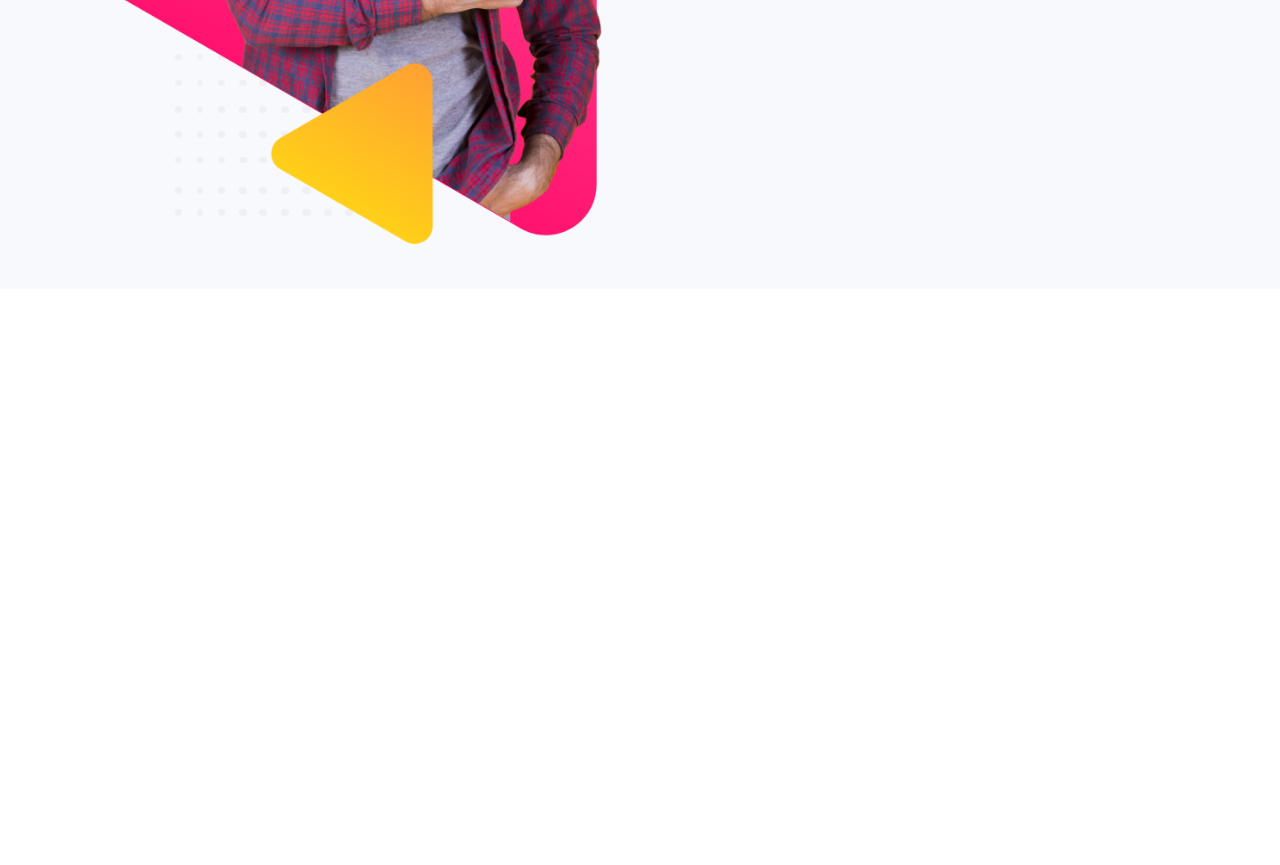
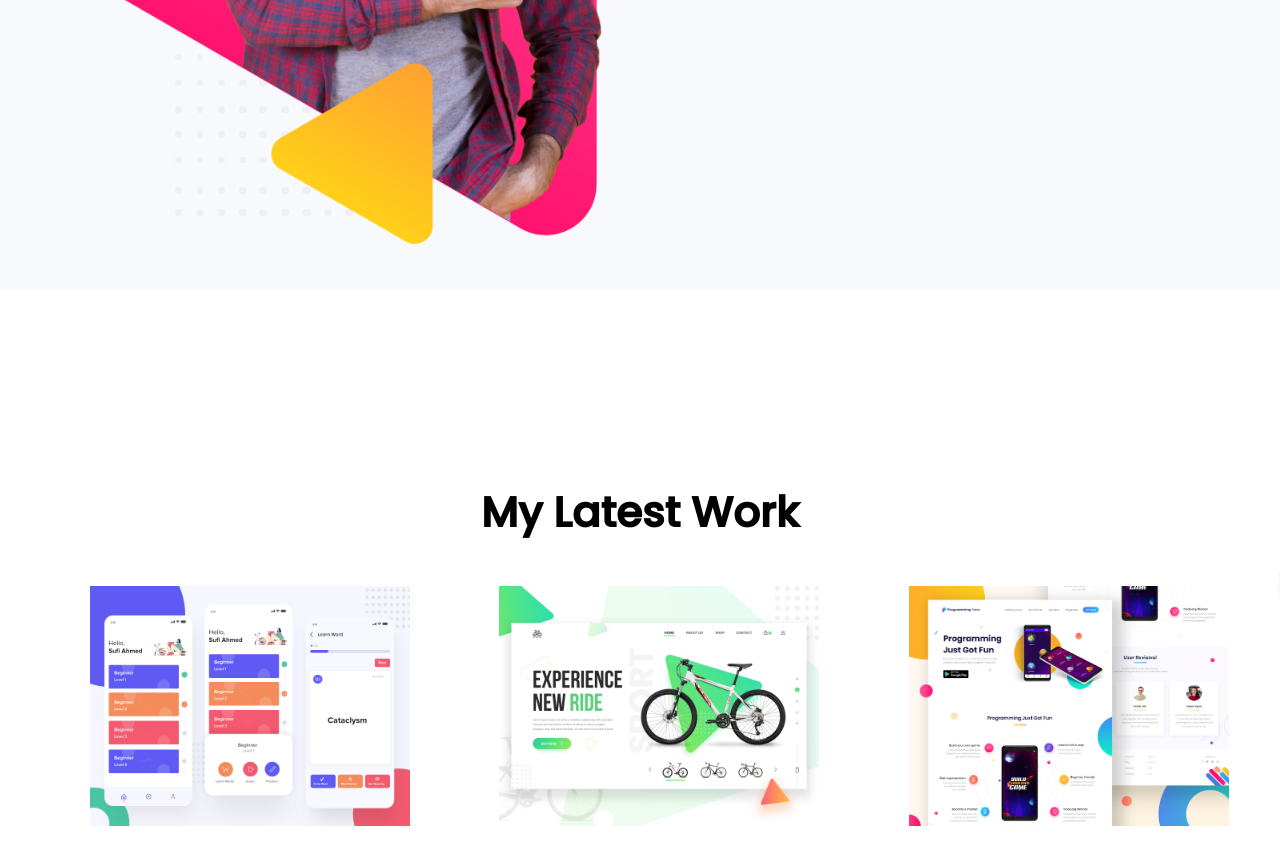
Before and after one commit to wpxmunna/personal-website, a plain HTML site: page index.html in a window 1280 px wide. Shown: the part 1411-2276 px from the top of the page. Before the commit the page ends 1700 px from the top, so only its background shows below. Drawn offline with Linux system fonts and the light colour scheme.

Commit message:
finished latest work

```diff
--- a/index.html
+++ b/index.html
@@ -32,5 +32,18 @@
 
          </div>
      </section>
+     <section class="latest-work">
+         <h3>My Latest Work</h3>
+         <div class="work-side">
+             <img src="images/latest-work/work-1.png" alt="">
+         </div>
+         <div class="work-side">
+             <img src="images/latest-work/work-2.jpg" alt="">
+         </div>
+         <div class="work-side">
+             <img src="images/latest-work/work-3.jpg" alt="">
+         </div>
+
+     </section>
 </body>
 </html>
--- a/style.css
+++ b/style.css
@@ -32,12 +32,27 @@ p{
 .top-banner{
     background-image: url(images/header-bg.png);
     background-repeat: no-repeat;
-    background-size: auto;
 }
 .biograghy-banner{
     background-image: url(images/biography-bg.png);
     background-repeat: no-repeat;
-    background-size: auto;
+}
+.latest-work{
+    background-image: url(images/latest-work-bg.png);
+    background-repeat: no-repeat;
+}
+.latest-work h3{
+    text-align: center;
+}
+.work-side{
+    width: 25%;
+    float: left;
+    margin-left: 5%;
+    padding-left: 2%;
+
+}
+.work-side img{
+    max-width:100%;
 }
 .link-button{
     text-decoration: none;
```
